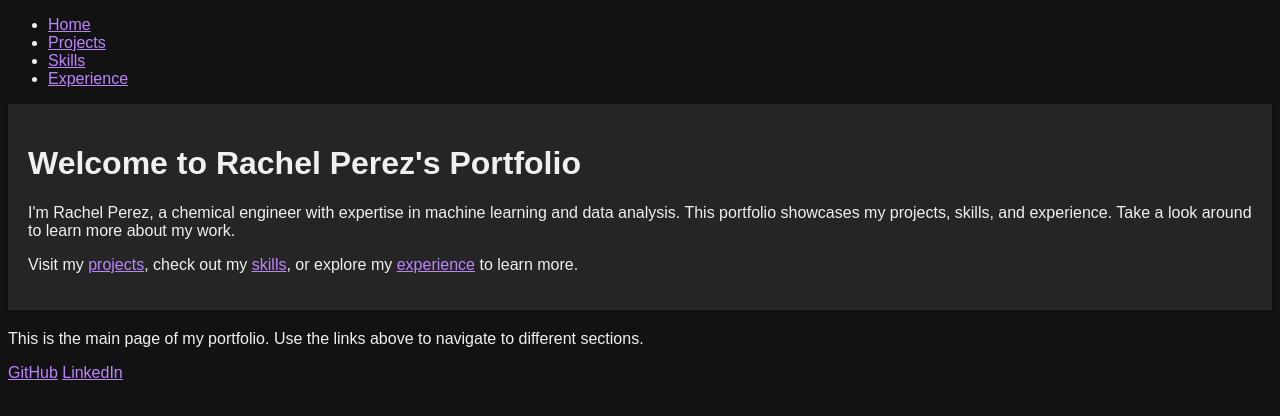
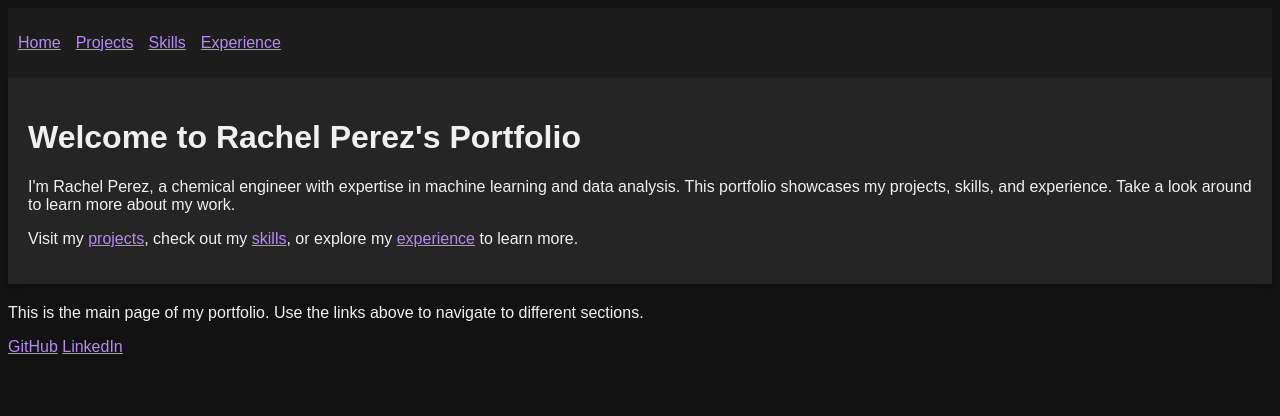
Before and after one commit to Rachel-Perez/Github-Portfolio, a plain HTML site: page index.html in a window 1280 px wide. Drawn offline with Linux system fonts and the light colour scheme.

Commit message:
Update index.html

```diff
--- a/index.html
+++ b/index.html
@@ -7,6 +7,20 @@
         background-color: #121212; /* Dark gray */
         color: #f0f0f0;            /* Light gray for text */
         font-family: Arial, sans-serif;
+      }
+      nav {
+        background-color: #1c1c1c; /* Slightly lighter gray */
+        padding: 10px;
+      }
+      nav ul {
+        list-style-type: none;
+        padding: 0;
+        display: flex;
+        justify-content: flex-start;
+      }
+      nav ul li {
+        display: inline;
+        margin-right: 15px;
       }
       a {
         color: #BB86FC; /* Purple */
```
